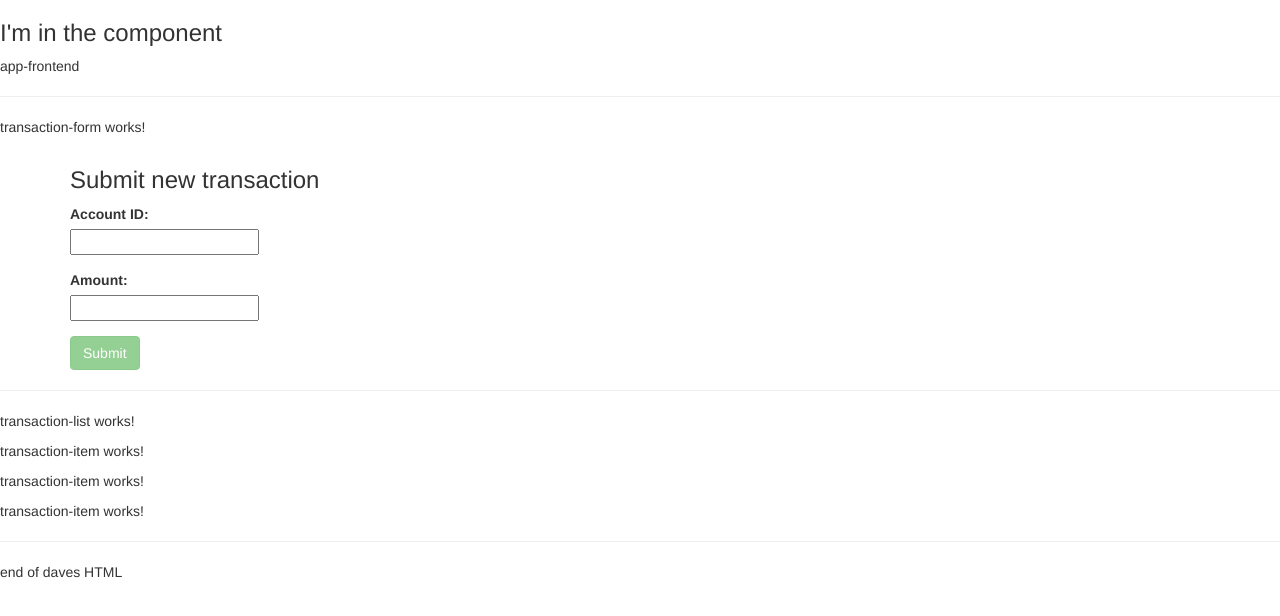
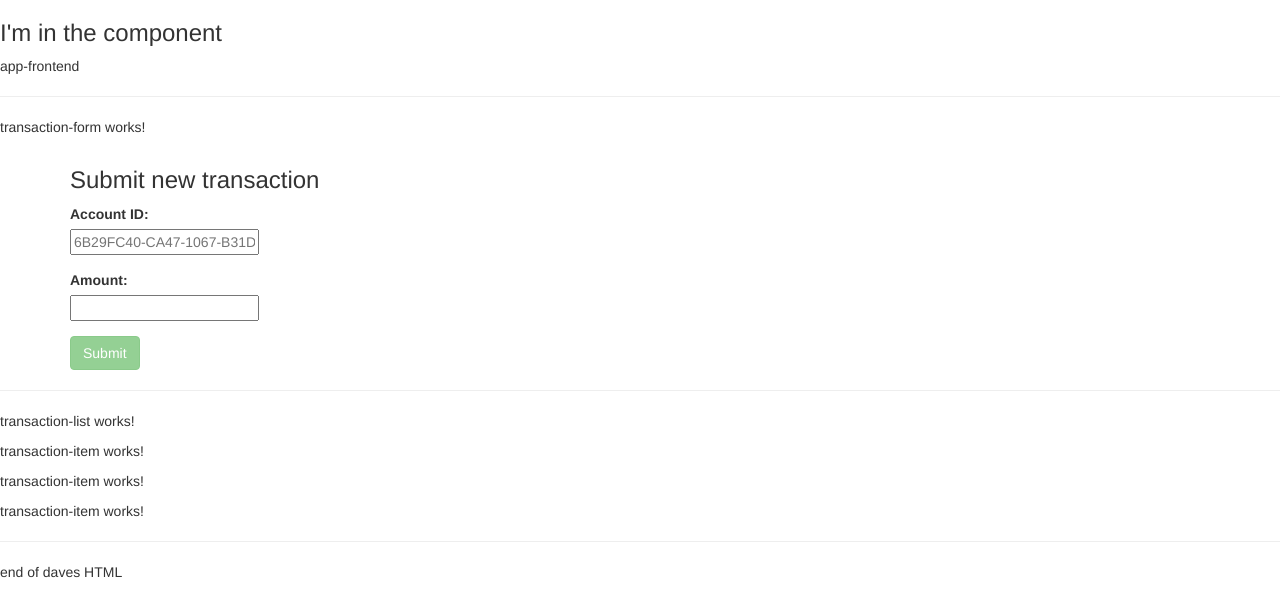
Before and after one commit to davebage/fullstack-boilerplate-dotnet-angular, an Angular app in the folder app-frontend/: page / in a window 1280 px wide. Shown: the top 616 px of the page. Built offline with nearby package versions, Linux system fonts and the light colour scheme.

Commit message:
Add GUID regex to account id control

```diff
--- a/app-frontend/src/app/transaction-form/transaction-form.component.html
+++ b/app-frontend/src/app/transaction-form/transaction-form.component.html
@@ -9,7 +9,9 @@
                    data-type="account-id"
                    name="account_id"
                    [(ngModel)]="model.account_id"
+                   pattern="[0-9a-fA-F]{8}-[0-9a-fA-F]{4}-[0-9a-fA-F]{4}-[0-9a-fA-F]{4}-[0-9a-fA-F]{12}"
                    id="account_id"
+                   placeholder="6B29FC40-CA47-1067-B31D-00DD010662DA"
                    #account_id="ngModel" />
             <div [hidden]="account_id.valid || account_id.pristine"
                  class="alert alert-danger">
```
